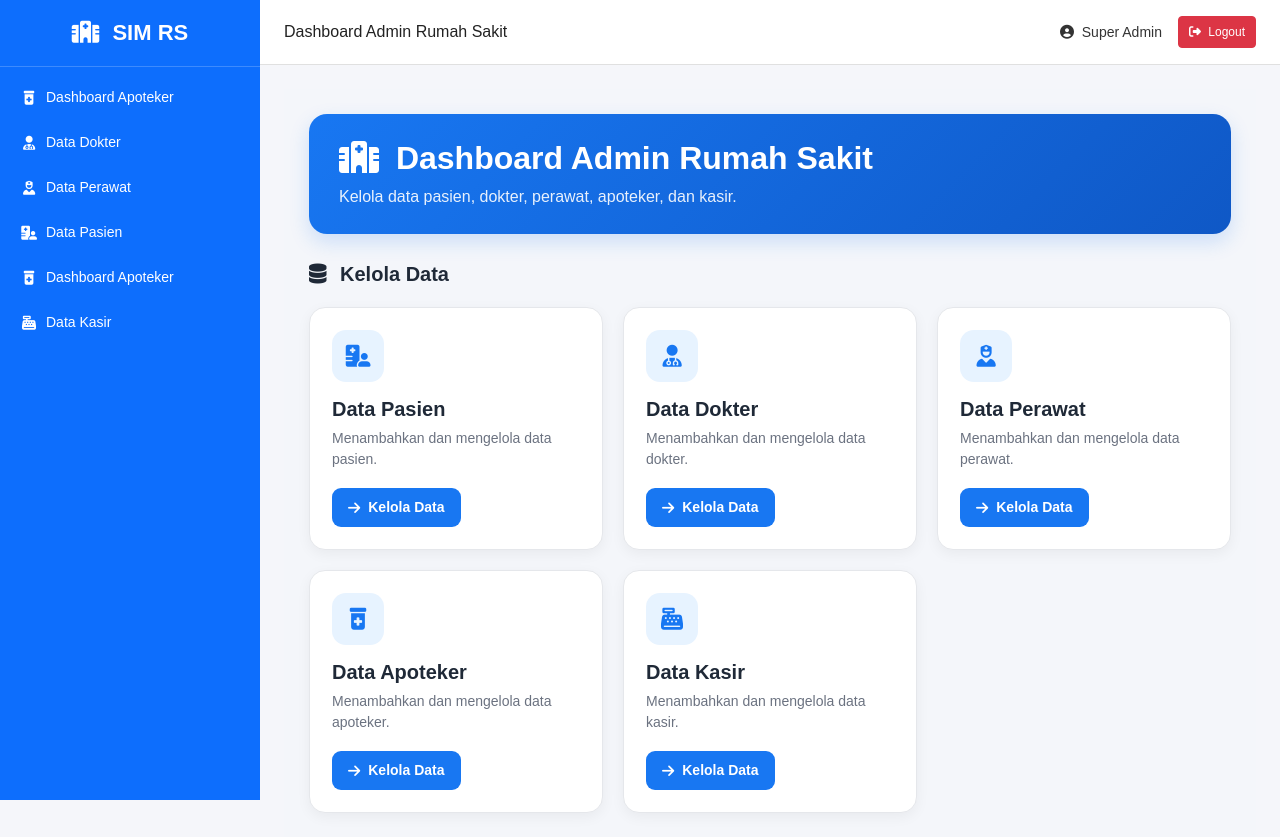
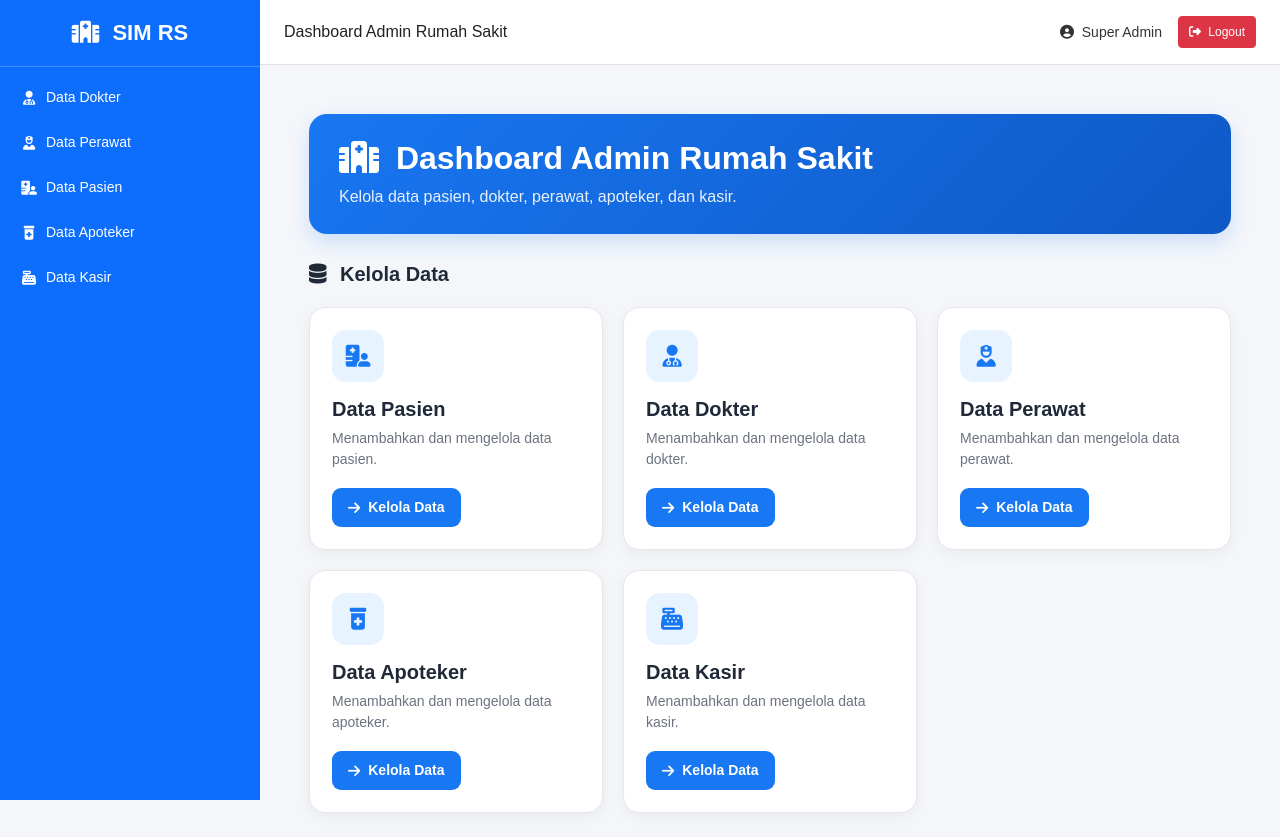
Before and after one commit to vinamey/manajemen_rs, a Laravel app: page /admin/dashboard in a window 1280 px wide. Shown: the top 837 px of the page. Run offline with Laravel 12, Linux system fonts and the light colour scheme; a user stored in the database is signed in; data comes from the database, SQL or seed files in the repository; parts of the project's set-up code (start-up, migrations or seed data) failed here and were passed over; some libraries are stand-ins or nearby versions.

Commit message:
memperbaiki tampilan

```diff
--- a/resources/views/layouts/superadmin.blade.php
+++ b/resources/views/layouts/superadmin.blade.php
@@ -266,12 +266,7 @@
             @if (auth()->user()?->hasRole('admin rumah sakit'))
                 <ul class="nav flex-column">
 
-                    <li class="nav-item">
-                        <a href="{{ route('apoteker.dashboard') }}" class="nav-link">
-                            <i class="fa-solid fa-prescription-bottle-medical me-2"></i>
-                            Dashboard Apoteker
-                        </a>
-                    </li>
+
                     <li class="nav-item">
                         <a href="{{ route('admin.dokter.index') }}"
                             class="nav-link {{ request()->routeIs('admin.dokter.*') ? 'active' : '' }}">
@@ -296,7 +291,7 @@
                     <li class="nav-item">
                         <a href="{{ route('apoteker.dashboard') }}" class="nav-link">
                             <i class="fa-solid fa-prescription-bottle-medical me-2"></i>
-                            Dashboard Apoteker
+                            Data Apoteker
                         </a>
                     </li>
                     <li class="nav-item">
--- a/routes/web.php
+++ b/routes/web.php
@@ -370,11 +370,12 @@ Route::get('/kasir/resep', [
 ])->name('kasir.resep');
 
 
-// ==================================================
+
+ // ==================================================
 // KASIR - PEMBAYARAN OBAT
 // ==================================================
 
-Route::middleware(['auth', 'role:kasir'])->group(function () {
+Route::middleware(['auth', 'role:kasir|admin rumah sakit'])->group(function () {
 
     Route::get('/kasir/pembayaran', [
         PembayaranController::class,
@@ -390,6 +391,7 @@ Route::middleware(['auth', 'role:kasir'])->group(function () {
         PembayaranController::class,
         'destroy'
     ])->name('kasir.pembayaran.hapus');
+
 });
 
 
```
